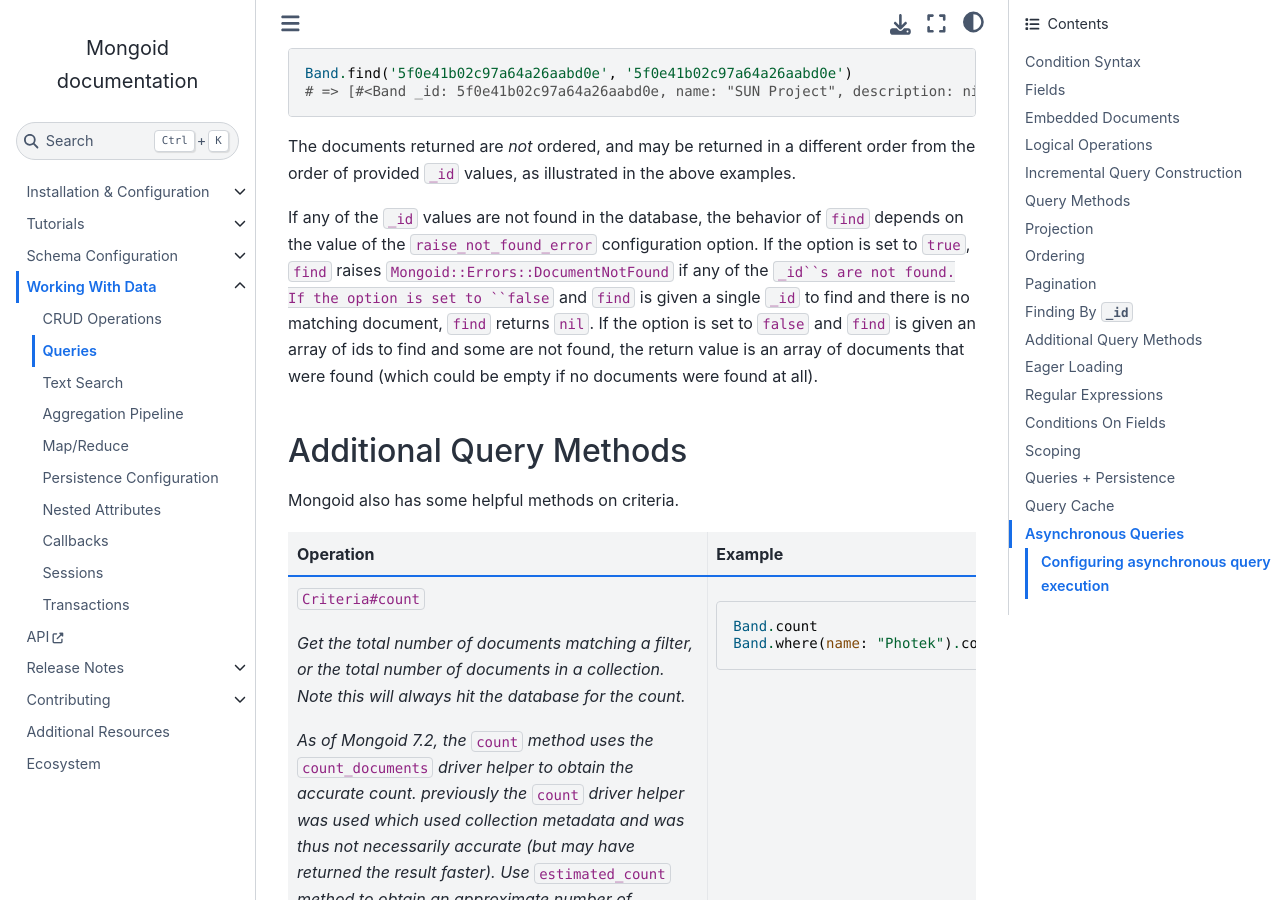
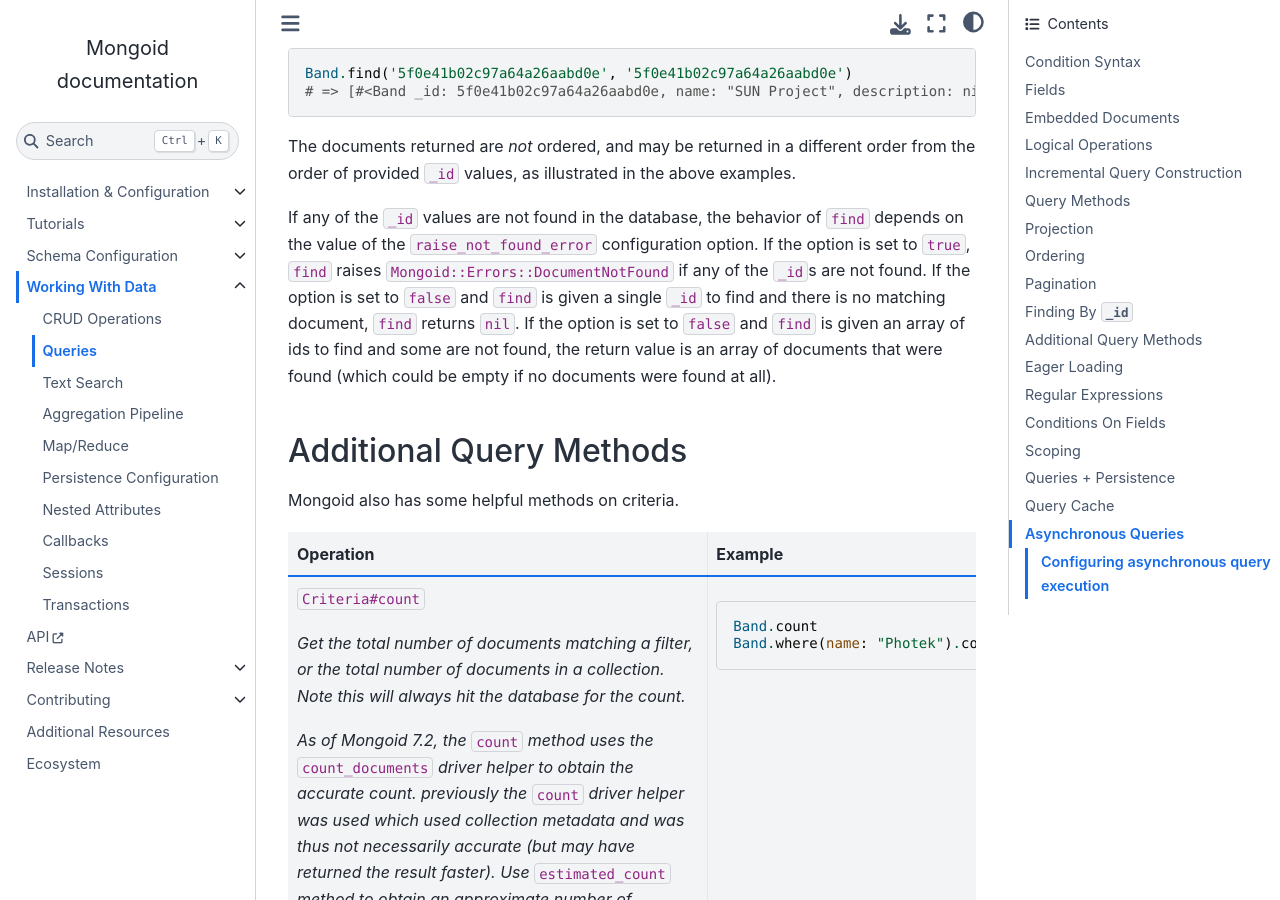
Before and after one commit to i80and/docs-mongoid, a Sphinx documentation site: the page built from docs/reference/queries.txt, in a window 1280 px wide and 900 px high, scrolled down 22800 px. Built offline with Sphinx 7.4.7 and the Sphinx Book theme 1.1.4, drawn with Linux system fonts in a browser that asks for light colours; cross-references to code outside the pages are shown as plain code.

Commit message:
DOCSP-37326: fix formatting (#5799)

```diff
--- a/docs/reference/queries.txt
+++ b/docs/reference/queries.txt
@@ -1151,7 +1151,7 @@ examples.
 If any of the ``_id`` values are not found in the database, the behavior of
 ``find`` depends on the value of the ``raise_not_found_error`` configuration
 option. If the option is set to ``true``, ``find`` raises
-``Mongoid::Errors::DocumentNotFound`` if any of the ``_id``s are not found.
+``Mongoid::Errors::DocumentNotFound`` if any of the ``_id``\s are not found.
 If the option is set to ``false`` and ``find`` is given a single ``_id`` to
 find and there is no matching document, ``find`` returns ``nil``. If the
 option is set to ``false`` and ``find`` is given an array of ids to find
```
